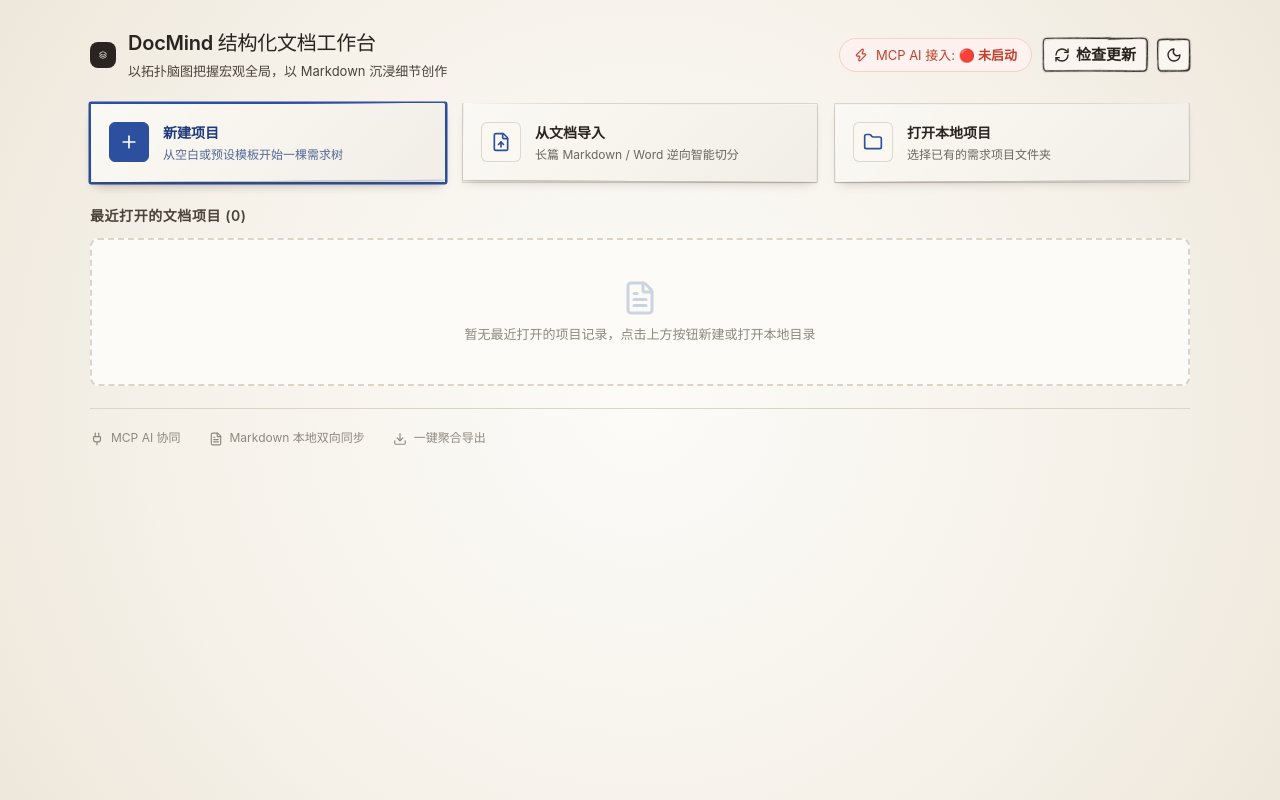
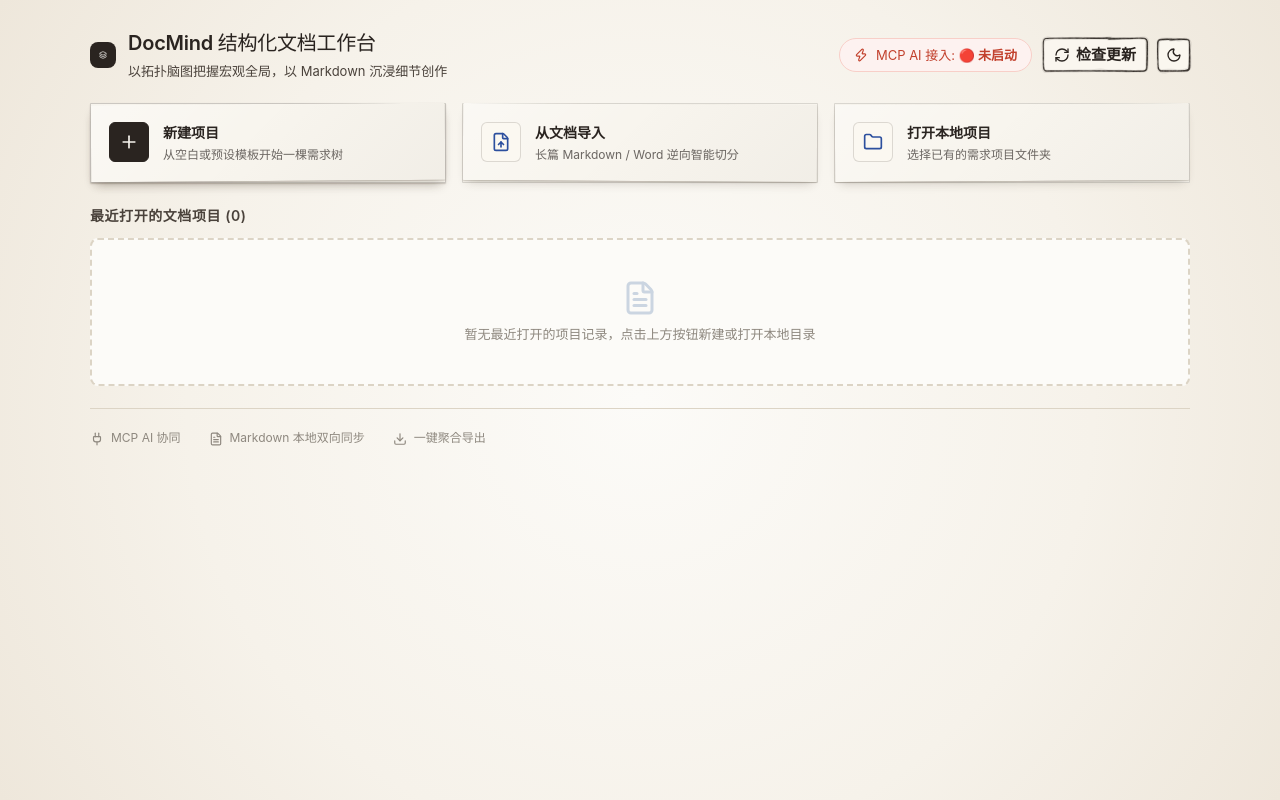
Before and after one commit to HelloTomBruce/req-mindmap-app, a React (Vite) app: page /#/ in a window 1280 px wide. Built offline with nearby package versions, Linux system fonts and the light colour scheme; a small style sheet from the web is missing; a web font is replaced by a local one.

Commit message:
style: remove digital blue borders from cards to match authentic paper theme

```diff
--- a/src/styles/manager.css
+++ b/src/styles/manager.css
@@ -208,7 +208,7 @@
 }
 
 .manager-tile:hover {
-  border-color: #2c4f9e !important;
+  border-color: rgba(42, 36, 32, 0.35) !important;
   transform: translateY(-2px);
   box-shadow: var(--ll-shadow-loose, 0 6px 16px rgba(42, 36, 32, 0.12));
 }
@@ -219,33 +219,33 @@
 }
 
 .manager-tile.primary {
-  background-color: #f5f8ff !important;
-  border-color: #2c4f9e !important;
-  box-shadow: 0 0 0 1.5px #2c4f9e, var(--ll-sheet-shadow, var(--ll-shadow-paper)) !important;
+  background-color: var(--ll-paper, #f8f5ee) !important;
+  border-color: rgba(42, 36, 32, 0.22) !important;
+  box-shadow: var(--ll-sheet-shadow, var(--ll-shadow-paper)) !important;
 }
 
 .manager-tile.primary:hover {
-  background-color: #edf3ff !important;
-  border-color: #1e3a7a !important;
-  box-shadow: 0 0 0 2px #1e3a7a, var(--ll-shadow-loose, 0 6px 16px rgba(42, 36, 32, 0.12)) !important;
+  background-color: #ffffff !important;
+  border-color: rgba(42, 36, 32, 0.4) !important;
+  box-shadow: var(--ll-shadow-loose, 0 6px 16px rgba(42, 36, 32, 0.12)) !important;
 }
 
 .manager-tile.primary .tile-icon {
-  background-color: #2c4f9e;
-  border: 1px solid #2c4f9e;
-  color: #ffffff;
+  background-color: var(--ll-ink, #2a2420);
+  border: 1px solid var(--ll-ink, #2a2420);
+  color: var(--ll-paper, #f8f5ee);
 }
 
 .manager-tile.primary .tile-info h3 {
-  color: #1e3a7a;
+  color: var(--ll-ink, #2a2420);
 }
 
 .manager-tile.primary .tile-info p {
-  color: rgba(30, 58, 122, 0.75);
+  color: rgba(42, 36, 32, 0.68);
 }
 
 .manager-tile.primary .tile-arrow {
-  color: #2c4f9e;
+  color: var(--ll-ink, #2a2420);
 }
 
 .tile-icon {
--- a/src/styles/modal.css
+++ b/src/styles/modal.css
@@ -605,8 +605,8 @@ select.form-input {
 }
 
 [data-slot="dialog-content"] .form-input:focus {
-  border-color: #2c4f9e;
-  box-shadow: 0 0 0 2px rgba(44, 79, 158, 0.15);
+  border-color: var(--ll-ink, #2a2420);
+  box-shadow: 0 0 0 1.5px rgba(42, 36, 32, 0.15);
 }
 
 [data-slot="dialog-content"] .preset-card {
@@ -617,13 +617,13 @@ select.form-input {
 
 [data-slot="dialog-content"] .preset-card:hover {
   background-color: #f3f0e6;
-  border-color: #2c4f9e;
+  border-color: rgba(42, 36, 32, 0.4);
 }
 
 [data-slot="dialog-content"] .preset-card.active {
-  background-color: #eef3ff;
-  border-color: #2c4f9e;
-  box-shadow: 0 0 0 1.5px #2c4f9e;
+  background-color: #f0ebe0;
+  border-color: var(--ll-ink, #2a2420);
+  box-shadow: 0 0 0 1.5px var(--ll-ink, #2a2420);
 }
 
 [data-slot="dialog-content"] .preset-card-title {
```
